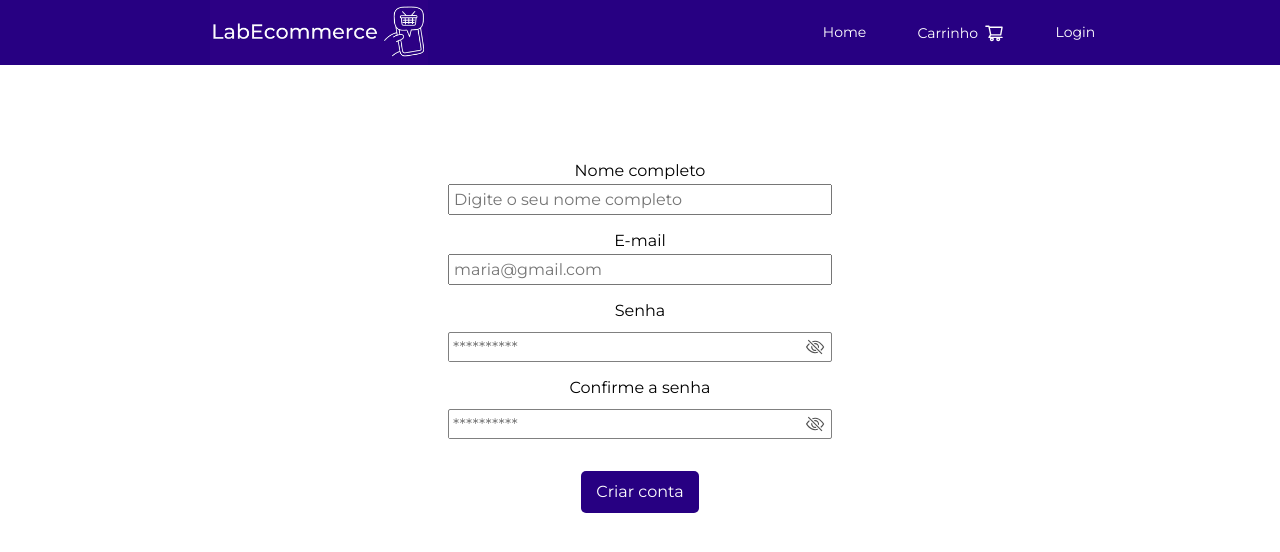
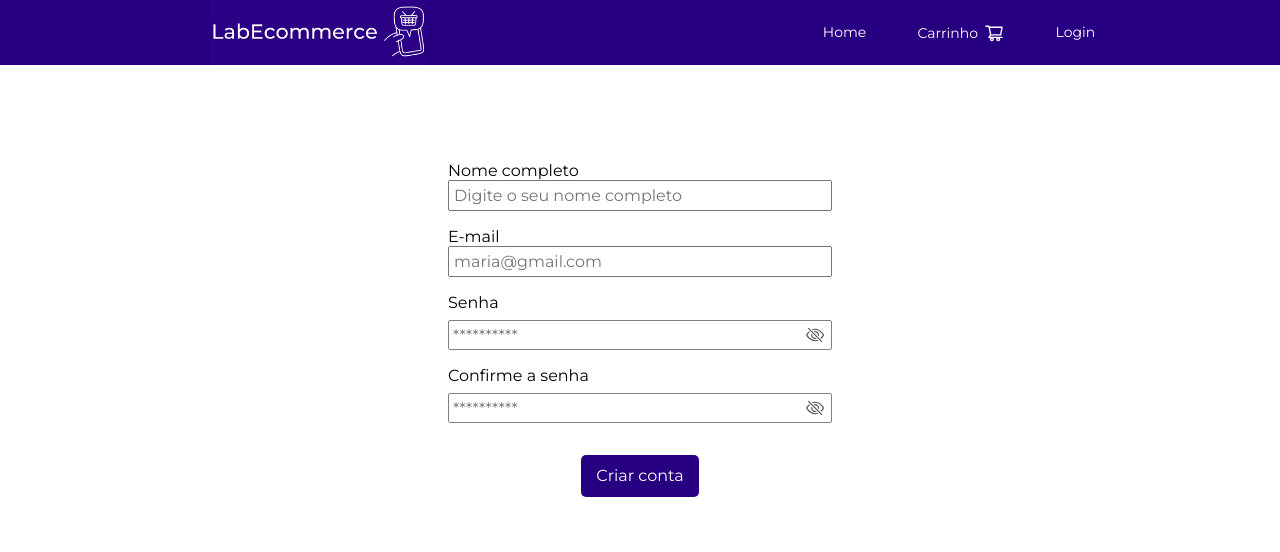
Before and after one commit to francinehahn/ecommerce-frontend, a React (Vite) app: page /criar-conta in a window 1280 px wide. Shown: the top 552 px of the page. Built offline with nearby package versions, Linux system fonts and the light colour scheme.

Commit message:
feat: I included a reload state in the handleLogout function on the header component

```diff
--- a/src/components/Header/Header.jsx
+++ b/src/components/Header/Header.jsx
@@ -13,11 +13,12 @@ export function Header(props) {
         productsInCart = JSON.parse(localStorage.getItem("products")) !== null && JSON.parse(localStorage.getItem("products")).length
     }, [props.reload])
 
+    const handleLogout = () => {
+        localStorage.removeItem("token")
+        props.setReload(!props.reload)
+    }
+
     const nav = () => {
-        const handleLogout = () => {
-            localStorage.removeItem("token")
-        }
-
         return (
             <>
                 <Link to="/">Home</Link>
--- a/src/pages/SignUp/style.jsx
+++ b/src/pages/SignUp/style.jsx
@@ -12,8 +12,6 @@ export const Container = styled.section `
         div {
             display: flex;
             flex-direction: column;
-            align-items: center;
-            gap: .5vh;
 
             p {
                 font-size: 14px;
```
